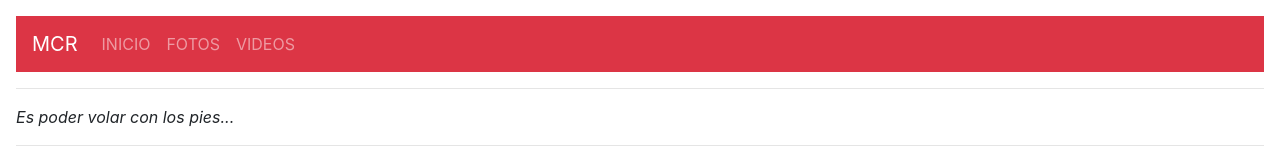
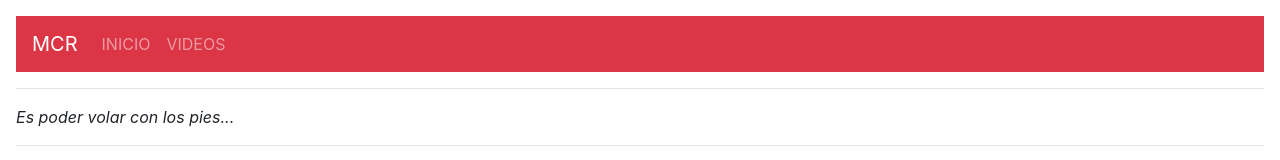
Before and after one commit to jeannnegalbo/jeannegalbo.github.io, a plain HTML site: page actividad-1/index.html in a window 1280 px wide. Shown: the top 160 px of the page. Drawn offline with nearby package versions, Linux system fonts and the light colour scheme.

Commit message:
Update index.html

```diff
--- a/actividad-1/index.html
+++ b/actividad-1/index.html
@@ -13,9 +13,6 @@
     <ul class="navbar-nav mr-auto">
       <li class="nav-item">
         <a class="nav-link" href="index.html">INICIO</a>
-      </li>
-      <li class="nav-item">
-        <a class="nav-link" href="FOTOS.html">FOTOS</a>
       </li>
       <li class="nav-item">
         <a class="nav-link" href="https://www.youtube.com/user/CaprichosoRejunte05">VIDEOS</a>
```
